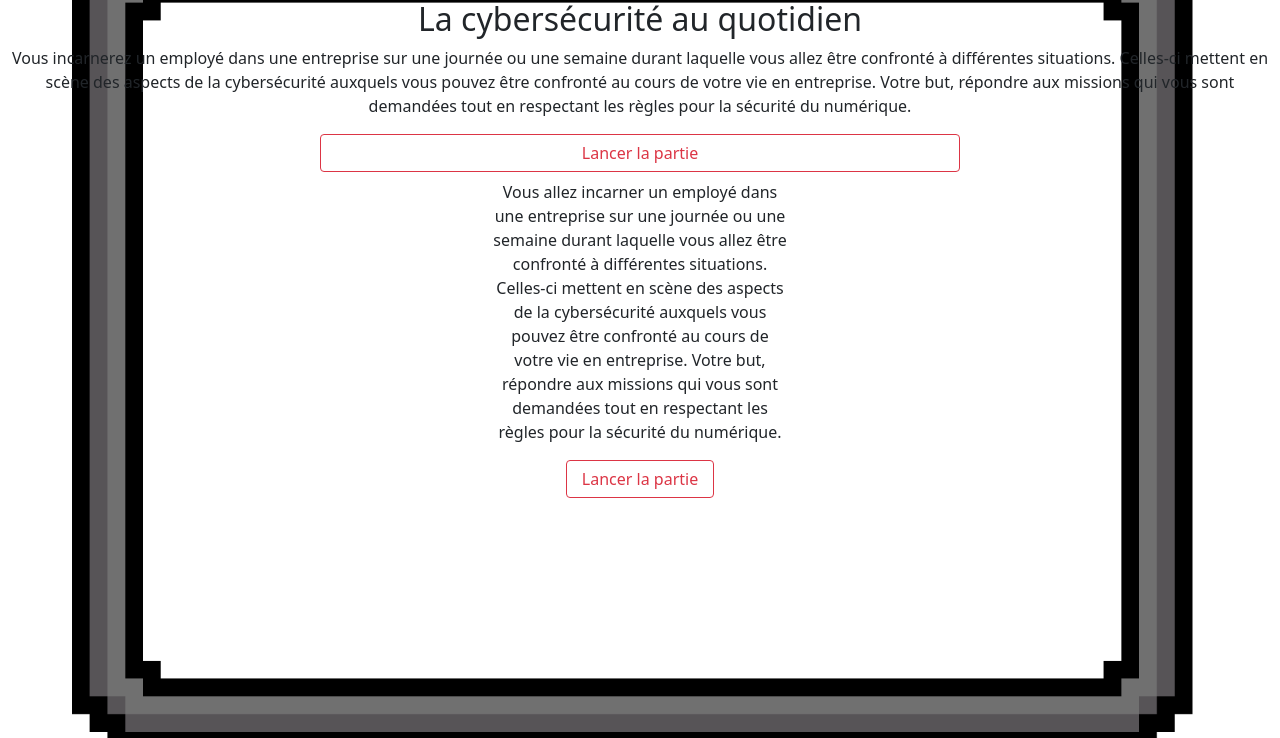
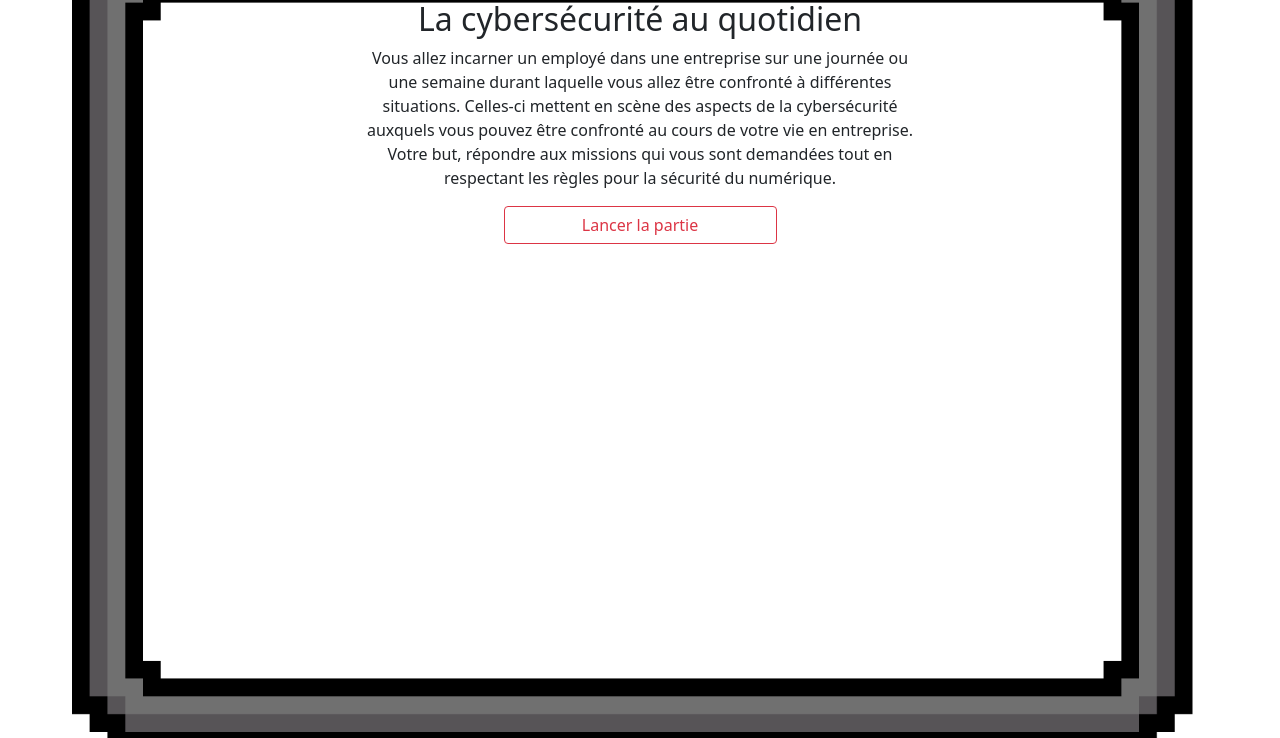
Before and after one commit to Geleetz/Workshop-I1-EPSI, a PHP site: page / in a window 1280 px wide. Shown: the top 738 px of the page. Run offline with PHP 8.4, Linux system fonts and the light colour scheme.

Commit message:
Suppression de la duplication du code

```diff
--- a/index.php
+++ b/index.php
@@ -15,12 +15,6 @@
 </head>
 <body>
 <h2 class="text-center">La cybersécurité au quotidien</h2>
-<p class="text-center">Vous incarnerez un employé dans une entreprise sur une journée ou une semaine durant laquelle vous allez être confronté à
-  différentes situations. Celles-ci mettent en scène des aspects de la cybersécurité auxquels vous pouvez être confronté au
-  cours de votre vie en entreprise. Votre but, répondre aux missions qui vous sont demandées tout en respectant les règles pour
-  la sécurité du numérique.</p>
-  <div class="d-grid gap-2 col-6 mx-auto">
-    <button onclick="window.location.href='game.php';" type="button" class="btn btn-outline-danger">Lancer la partie</button>
 <div class="container">
   <div class="row">
     <div class="col-md-3"></div>
```
